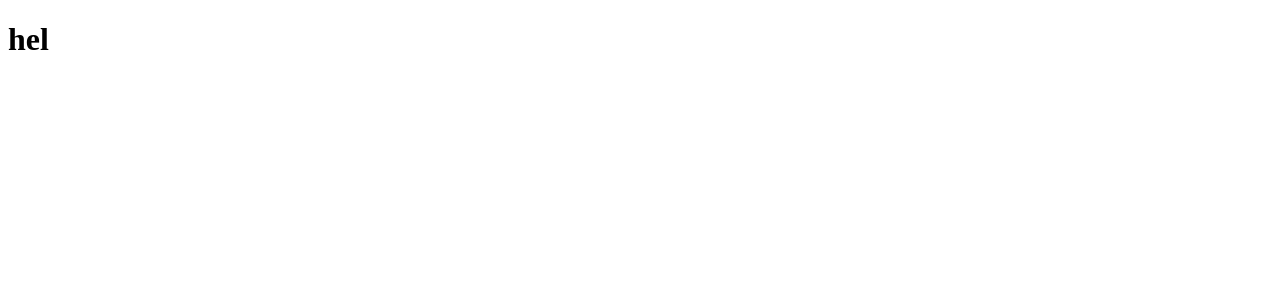
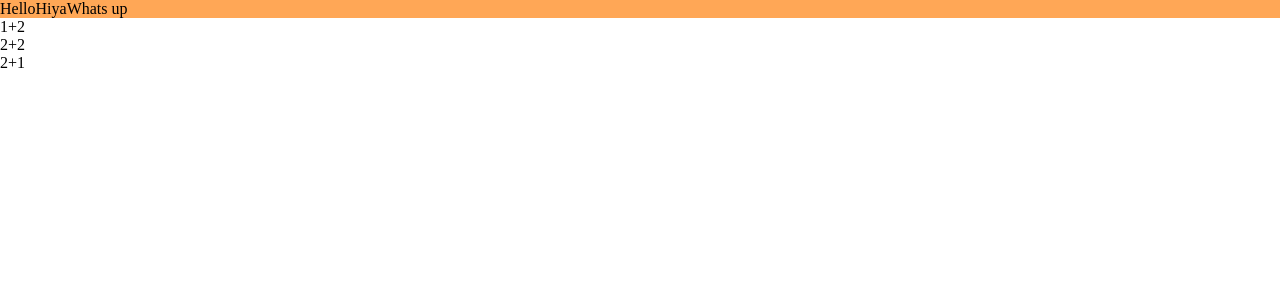
Before and after one commit to Tchao770/Math-4-Tangerines, a React app: page / in a window 1280 px wide. Shown: the top 300 px of the page. Built offline with nearby package versions, Linux system fonts and the light colour scheme; the HTML template or start-up script is replaced by a standard one.

Commit message:
folder structure cleanup

```diff
--- /dev/null
+++ b/src/App.jsx
@@ -0,0 +1,13 @@
+const { default: Nav } = require("./components/Nav.jsx");
+const { default: ProblemSet } = require("./components/ProblemSet.jsx");
+
+function App() {
+    return (
+        <div>
+            <Nav classname="NavBar"/>
+            <ProblemSet problemList={["1+2", "2+2", "2+1"]}/>
+        </div>
+    )
+}
+
+export default App;
--- /dev/null
+++ b/src/components/Nav.jsx
@@ -0,0 +1,14 @@
+import {Link} from 'react-router-dom';
+import '../styles/nav.scss';
+
+function Nav({classname}){
+    return(
+        <div className={classname}>
+            <a>Hello</a>
+            <a>Hiya</a>
+            <a>Whats up</a>
+        </div>
+    )
+}
+
+export default Nav;
--- a/src/components/OptionMenu.js
+++ b/src/components/OptionMenu.js
@@ -2,7 +2,7 @@
 function OptionMenu(){
     return(
         <h1>hel</h1>
-    )
+    );
 }
 
 export default OptionMenu;
--- /dev/null
+++ b/src/components/ProblemSet.jsx
@@ -0,0 +1,13 @@
+function ProblemSet({ problemList }) {
+    return (
+        <div>
+            {
+                problemList.map((problem, index) => {
+                    return <p key={index}>{problem}</p>
+                })
+            }
+        </div>
+    );
+}
+
+export default ProblemSet;
--- a/src/index.js
+++ b/src/index.jsx
@@ -1,10 +1,11 @@
 import React from 'react';
 import ReactDOM from 'react-dom';
 import OptionMenu from './components/OptionMenu'
-console.log("smell");
+import App from './App.jsx';
+import './styles/index.scss';
 ReactDOM.render(
     <React.StrictMode>
-        <OptionMenu/>
+        <App/>
     </React.StrictMode>,
     document.getElementById('root')
 );
--- /dev/null
+++ b/src/styles/index.scss
@@ -0,0 +1,3 @@
+*{
+    margin: 0;
+}
--- /dev/null
+++ b/src/styles/nav.scss
@@ -0,0 +1,3 @@
+.NavBar{
+    background-color: #FFA756;
+}
--- a/webpack.config.js
+++ b/webpack.config.js
@@ -2,7 +2,7 @@ const path = require('path');
 const webpack = require('webpack');
 
 module.exports = {
-    entry: './src/index.js',
+    entry: './src/index.jsx',
     output: {
         filename: 'bundle.js',
         path: path.resolve(__dirname, 'dist'),
@@ -16,6 +16,10 @@ module.exports = {
                     loader: 'babel-loader',
                     options: { presets: ['@babel/preset-react', '@babel/preset-env'] }
                 }
+            },
+            {
+                test: /\.scss/,
+                use: ['style-loader', 'css-loader', 'postcss-loader', 'sass-loader'] // Note that postcss loader must come before sass-loader
             }
         ]
     },
```
Also changed, not shown: package.json (+13 -6 lines), 1 other file (tests, documents, lock files or other folders).
